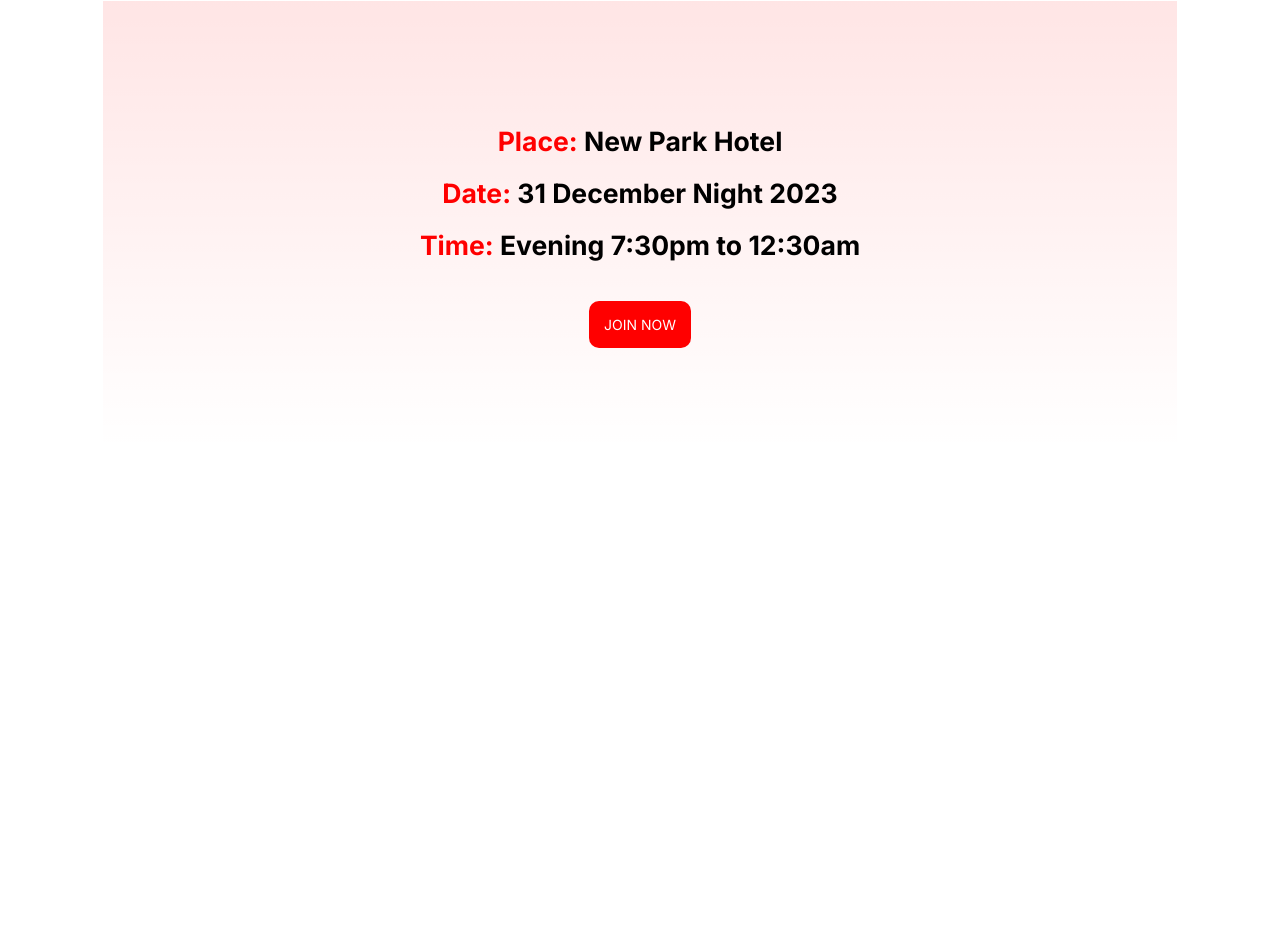
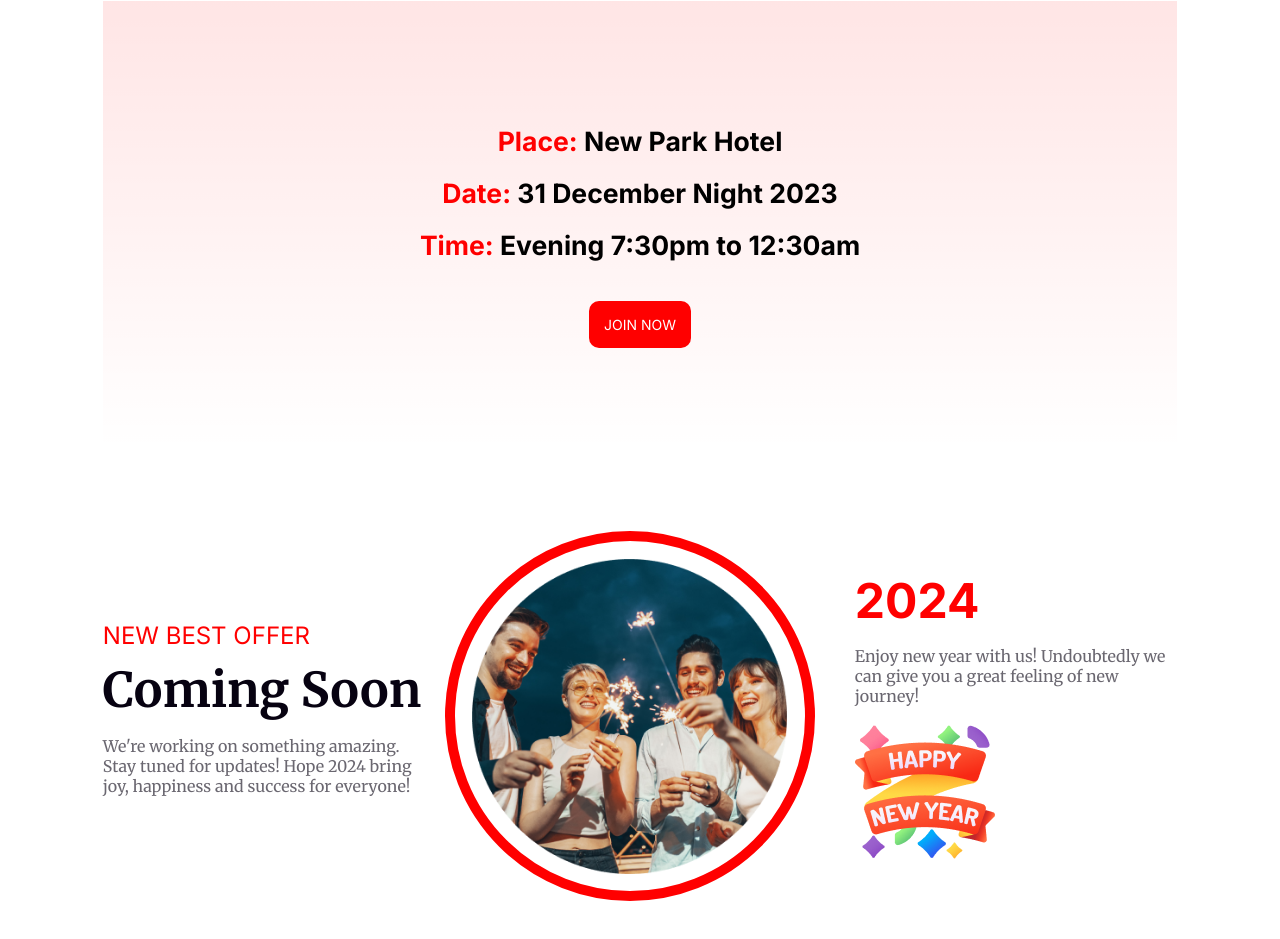
Before and after one commit to amitavrchy/assignment1, a plain HTML site: page index.html in a window 1280 px wide. Shown: the part 2341-3280 px from the top of the page. Before the commit the page ends 2800 px from the top, so only its background shows below. Drawn offline with Linux system fonts and the light colour scheme.

Commit message:
Offer section

```diff
--- a/index.html
+++ b/index.html
@@ -63,6 +63,23 @@
                 </div>
             </div>
         </section>
+        <section id="new-offer">
+            <div class="container">
+                <div class="coming-soon">
+                    <p class="highlighted">NEW BEST OFFER</p>
+                    <h2>Coming Soon</h2>
+                    <p class="content-theme">We're working on something amazing. Stay tuned for updates! Hope 2024 bring joy, happiness and success for everyone!</p>
+                </div>
+                <div class="offer-image">
+                    <img src="resources/ellipse.png" alt="">
+                </div>
+                <div class="wish">
+                    <h2 class="highlighted">2024</h2>
+                    <p class="content-theme">Enjoy new year with us! Undoubtedly we can give you a great feeling of new journey!</p>
+                    <img src="resources/hny.png" alt="">
+                </div>
+            </div>
+        </section>
     </main>
 </body>
 </html>
--- a/styles/blog.css
+++ b/styles/blog.css
@@ -146,3 +146,49 @@ header .blur h2 {
     margin: 20px;
     font-family: 'Inter', sans-serif;
 }
+
+#new-offer .container {
+    display: flex;
+    justify-content: space-between;
+    margin: 80px auto;
+}
+#new-offer .container div {
+    width: 30%;
+}
+.coming-soon {
+    margin-top: 80px;
+}
+.content-theme {
+    color: rgba(7, 2, 17, 0.60);
+}
+.coming-soon .highlighted {
+    font-size: 24px;
+    font-family: 'Inter', sans-serif;
+    margin: 10px 0px;
+}
+.coming-soon h2 {
+    font-size: 48px;
+    color: #070211;
+    margin: 10px 0px;
+}
+.offer-image {
+    height: 350px;
+    width: 350px !important;
+    border-radius: 50%;
+    border: 10px solid red;
+}
+.offer-image img {
+    width: 90%;
+    height: 90%;
+    display: block;
+    margin: 18px auto;
+}
+.wish {
+    margin-top: 30px;
+    padding-left: 20px;
+}
+.wish h2 {
+    font-family: 'Inter', sans-serif;
+    font-size: 48px;
+    margin: 10px 0px;
+}
```
Also changed, not shown: resources/ellipse.png (renamed from resources/Ellipse 1.png), resources/hny.png (renamed from resources/Group 96.png).
